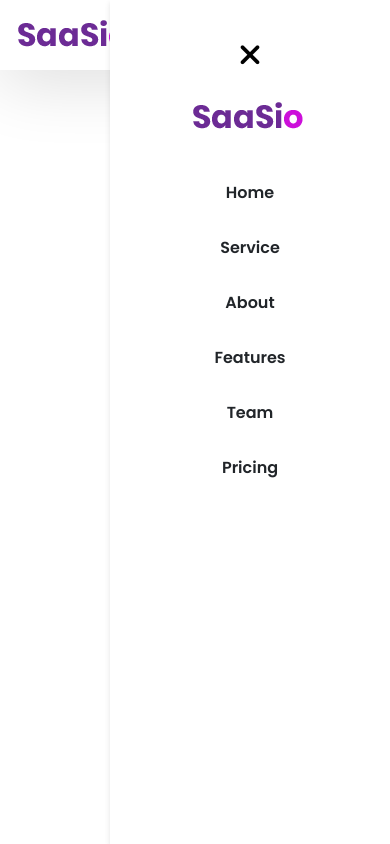
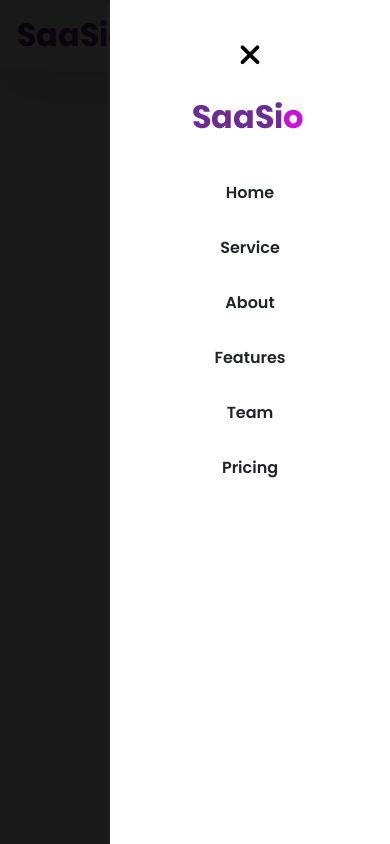
Before and after one commit to Sh4ke96/Sassio, a React (Create React App) app: page / in a window 390 px wide. Both pictures are taken after a click on the icon 361 px from the left and 35 px from the top of the page. Built offline with nearby package versions, Linux system fonts and the light colour scheme.

Commit message:
add backdrop when mobilemenu open

```diff
--- a/src/components/Nav/nav.js
+++ b/src/components/Nav/nav.js
@@ -1,6 +1,6 @@
 import React from "react";
 import { useState } from "react";
-import { Container, DesktopMenu, MobileMenu } from "./nav.styled";
+import { Container, DesktopMenu, MobileMenu, BackDrop } from "./nav.styled";
 import Button from "../Button/button";
 
 function Nav() {
@@ -37,7 +37,7 @@ function Nav() {
       </DesktopMenu>
       <Button>Free sign up</Button>
       <i className="fas fa-bars Nav-icon" onClick={openHandler}></i>
-      {setMobileMenuOpen ? (
+      {setMobileMenuOpen && (
         <MobileMenu>
           <i
             className="fas fa-times mobile-close-icon"
@@ -65,7 +65,8 @@ function Nav() {
             </li>
           </ul>
         </MobileMenu>
-      ) : null}
+      )}
+      {setMobileMenuOpen && <BackDrop />}
     </Container>
   );
 }
--- a/src/components/Nav/nav.styled.js
+++ b/src/components/Nav/nav.styled.js
@@ -67,10 +67,12 @@ export const MobileMenu = styled.div`
   right: 0;
   width: 280px;
   height: 100vh;
+  z-index: 101;
   overflow-y: scroll;
   background-color: #fff;
   padding: 40px 0px;
   box-shadow: 0px 3px 5px rgba(100, 100, 100, 0.19);
+  transition: all 0.7s ease-out;
   .mobile-close-icon {
     font-size: 30px;
     margin-bottom: 30px;
@@ -117,3 +119,14 @@ export const MobileMenu = styled.div`
     }
   }
 `;
+
+export const BackDrop = styled.div`
+  top: 0;
+  width: 100%;
+  height: 100%;
+  position: fixed;
+  z-index: 100;
+  right: 0%;
+  height: 120vh;
+  background-color: rgba(0, 0, 0, 0.9);
+`;
```
